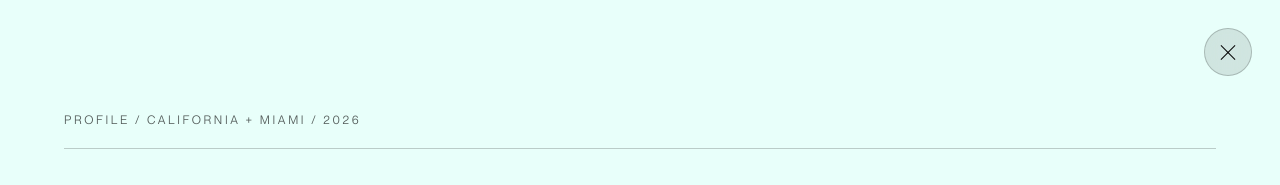
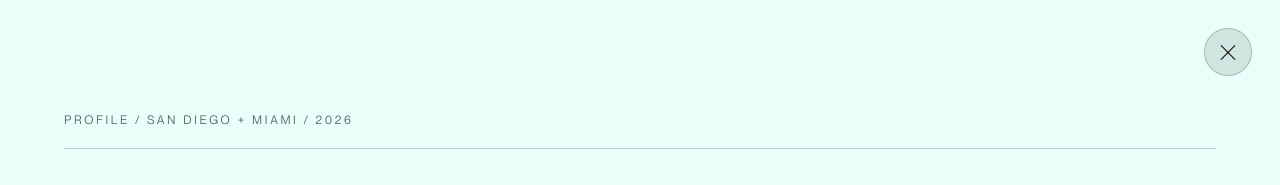
Before and after one commit to dimarinez/portfolio, a Next.js app: page / in a window 1280 px wide. Both pictures are taken after a click on the button "PROFILE". Shown: the top 185 px of the page. Built offline with nearby package versions, Linux system fonts and the light colour scheme.

Commit message:
Update portfolio location

```diff
--- a/src/app/page.tsx
+++ b/src/app/page.tsx
@@ -192,7 +192,7 @@ function ProfileModal({ onClose }: { onClose: () => void }) {
 
       <div className="mx-auto max-w-[1500px] px-5 pb-20 pt-24 sm:px-10 sm:pt-28 lg:px-16">
         <div className="border-b border-black/20 pb-5 font-mono text-[10px] uppercase tracking-[0.22em] text-black/65 sm:text-xs">
-          Profile / California + Miami / 2026
+          Profile / San Diego + Miami / 2026
         </div>
 
         <motion.h2
@@ -407,7 +407,7 @@ export default function Home() {
               onClick={() => scrollToProject(0)}
               className="mt-2 hidden font-mono text-[9px] uppercase tracking-[0.22em] text-white/60 transition hover:text-white focus-visible:outline focus-visible:outline-2 focus-visible:outline-offset-4 focus-visible:outline-[#8fffe8] lg:block"
             >
-              California + Miami / Available for select projects
+              San Diego + Miami / Available for select projects
             </button>
           </div>
 
```
